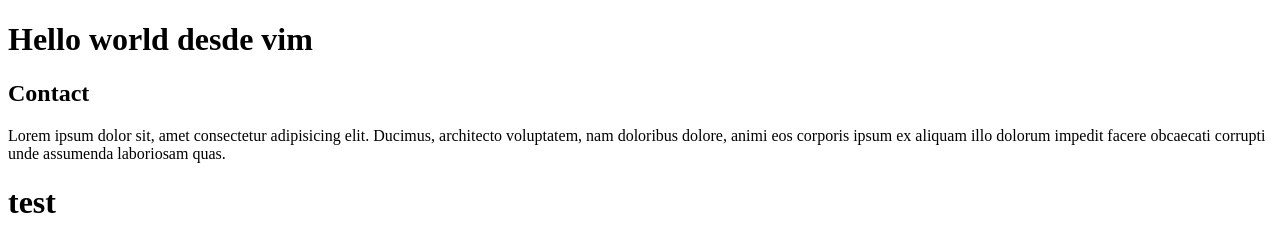
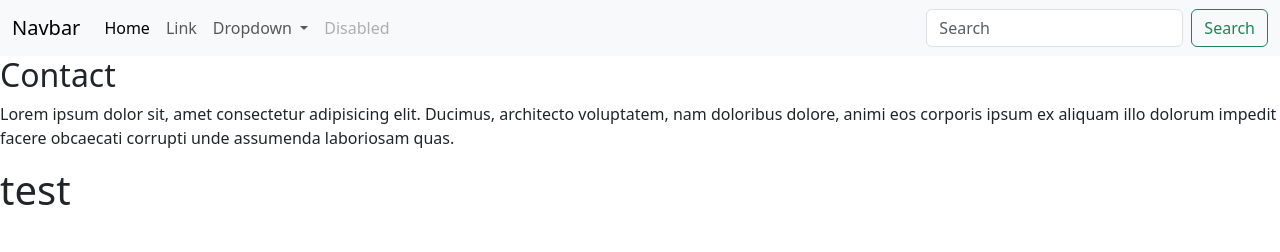
Before and after one commit to Rafael-VLA/sitio-web-git-inicios, a plain HTML site: page index.html in a window 1280 px wide. Drawn offline with nearby package versions, Linux system fonts and the light colour scheme.

Commit message:
navbar agregado

```diff
--- a/index.html
+++ b/index.html
@@ -4,11 +4,47 @@
     <meta charset="UTF-8">
     <meta name="viewport" content="width=device-width, initial-scale=1.0">
     <title>Document</title>
+    <link href="https://cdn.jsdelivr.net/npm/bootstrap@5.3.8/dist/css/bootstrap.min.css" rel="stylesheet" integrity="sha384-sRIl4kxILFvY47J16cr9ZwB07vP4J8+LH7qKQnuqkuIAvNWLzeN8tE5YBujZqJLB" crossorigin="anonymous">
 </head>
 <body>
 
     <header>
-        <h1>Hello world desde vim</h1>
+        <nav class="navbar navbar-expand-lg bg-body-tertiary">
+            <div class="container-fluid">
+                <a class="navbar-brand" href="#">Navbar</a>
+                <button class="navbar-toggler" type="button" data-bs-toggle="collapse" data-bs-target="#navbarSupportedContent" aria-controls="navbarSupportedContent" aria-expanded="false" aria-label="Toggle navigation">
+                <span class="navbar-toggler-icon"></span>
+                </button>
+                <div class="collapse navbar-collapse" id="navbarSupportedContent">
+                <ul class="navbar-nav me-auto mb-2 mb-lg-0">
+                    <li class="nav-item">
+                    <a class="nav-link active" aria-current="page" href="#">Home</a>
+                    </li>
+                    <li class="nav-item">
+                    <a class="nav-link" href="#">Link</a>
+                    </li>
+                    <li class="nav-item dropdown">
+                    <a class="nav-link dropdown-toggle" href="#" role="button" data-bs-toggle="dropdown" aria-expanded="false">
+                        Dropdown
+                    </a>
+                    <ul class="dropdown-menu">
+                        <li><a class="dropdown-item" href="#">Action</a></li>
+                        <li><a class="dropdown-item" href="#">Another action</a></li>
+                        <li><hr class="dropdown-divider"></li>
+                        <li><a class="dropdown-item" href="#">Something else here</a></li>
+                    </ul>
+                    </li>
+                    <li class="nav-item">
+                    <a class="nav-link disabled" aria-disabled="true">Disabled</a>
+                    </li>
+                </ul>
+                <form class="d-flex" role="search">
+                    <input class="form-control me-2" type="search" placeholder="Search" aria-label="Search"/>
+                    <button class="btn btn-outline-success" type="submit">Search</button>
+                </form>
+                </div>
+            </div>
+        </nav>
     </header>
 
     <section>
```
